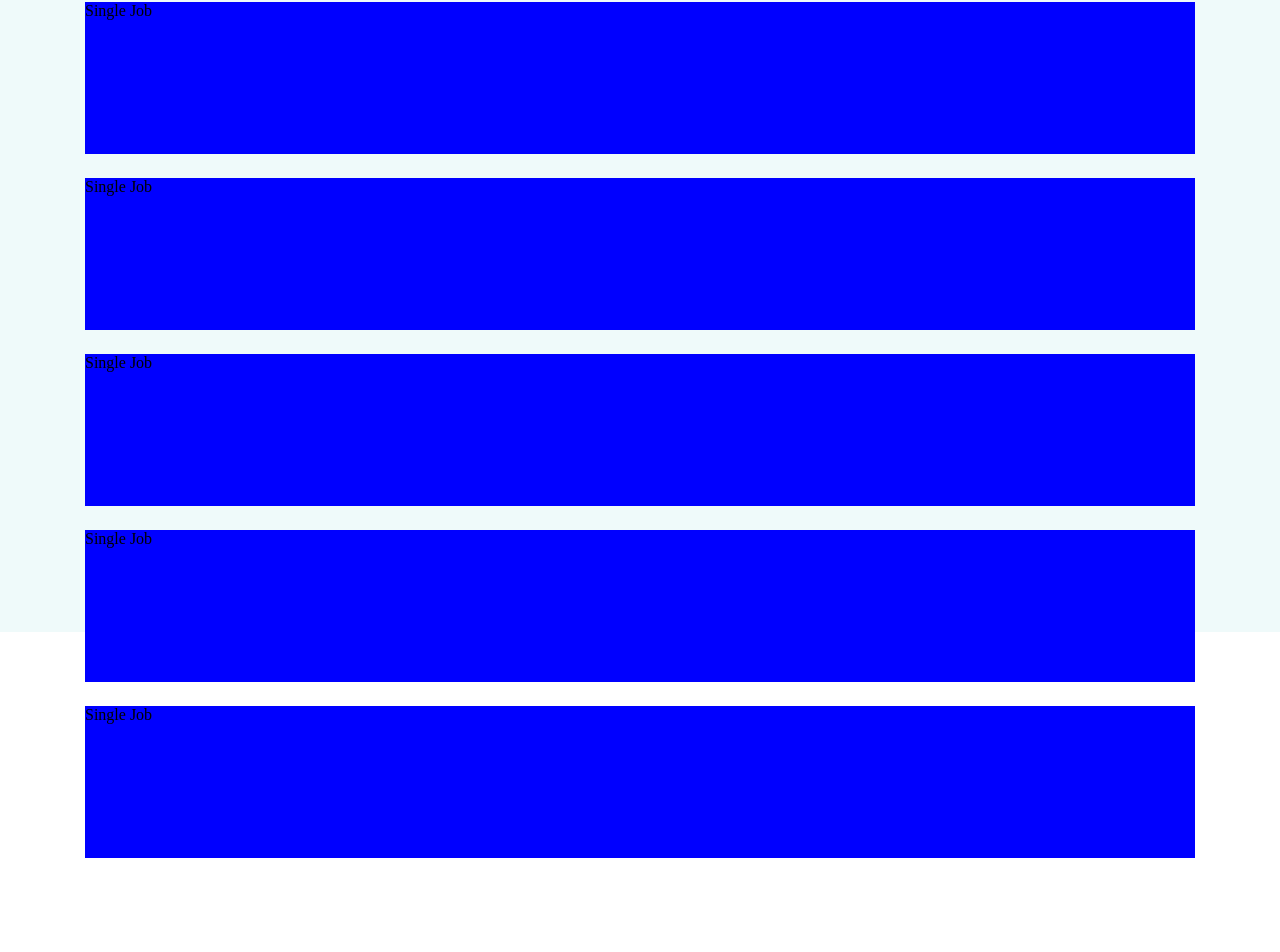
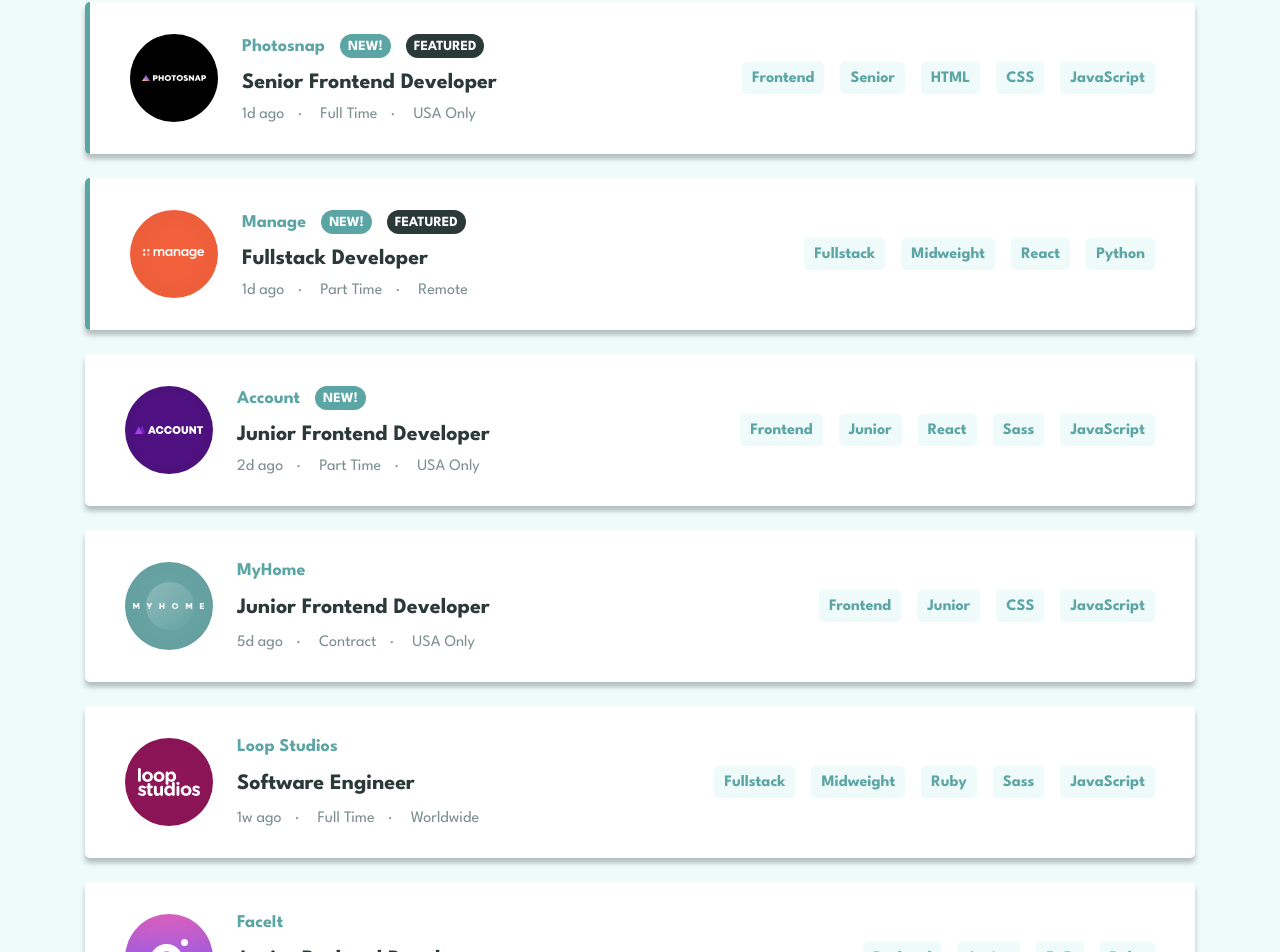
Before and after one commit to ahmetayyildiz66/job-listings-with-filtering, a Vue app: page / in a window 1280 px wide. Shown: the part 168-1120 px from the top of the page. Before the commit the page ends 1026 px from the top, so only its background shows below. Built offline with nearby package versions, Linux system fonts and the light colour scheme; the HTML template or start-up script is replaced by a standard one.

Commit message:
revert the commit

```diff
--- a/data.json
+++ b/data.json
@@ -2,7 +2,7 @@
   {
     "id": 1,
     "company": "Photosnap",
-    "logo": "./images/photosnap.svg",
+    "logo": "photosnap.svg",
     "new": true,
     "featured": true,
     "position": "Senior Frontend Developer",
@@ -11,13 +11,17 @@
     "postedAt": "1d ago",
     "contract": "Full Time",
     "location": "USA Only",
-    "languages": ["HTML", "CSS", "JavaScript"],
+    "languages": [
+      "HTML",
+      "CSS",
+      "JavaScript"
+    ],
     "tools": []
   },
   {
     "id": 2,
     "company": "Manage",
-    "logo": "./images/manage.svg",
+    "logo": "manage.svg",
     "new": true,
     "featured": true,
     "position": "Fullstack Developer",
@@ -26,13 +30,17 @@
     "postedAt": "1d ago",
     "contract": "Part Time",
     "location": "Remote",
-    "languages": ["Python"],
-    "tools": ["React"]
+    "languages": [
+      "Python"
+    ],
+    "tools": [
+      "React"
+    ]
   },
   {
     "id": 3,
     "company": "Account",
-    "logo": "./images/account.svg",
+    "logo": "account.svg",
     "new": true,
     "featured": false,
     "position": "Junior Frontend Developer",
@@ -41,13 +49,18 @@
     "postedAt": "2d ago",
     "contract": "Part Time",
     "location": "USA Only",
-    "languages": ["JavaScript"],
-    "tools": ["React", "Sass"]
+    "languages": [
+      "JavaScript"
+    ],
+    "tools": [
+      "React",
+      "Sass"
+    ]
   },
   {
     "id": 4,
     "company": "MyHome",
-    "logo": "./images/myhome.svg",
+    "logo": "myhome.svg",
     "new": false,
     "featured": false,
     "position": "Junior Frontend Developer",
@@ -56,13 +69,16 @@
     "postedAt": "5d ago",
     "contract": "Contract",
     "location": "USA Only",
-    "languages": ["CSS", "JavaScript"],
+    "languages": [
+      "CSS",
+      "JavaScript"
+    ],
     "tools": []
   },
   {
     "id": 5,
     "company": "Loop Studios",
-    "logo": "./images/loop-studios.svg",
+    "logo": "loop-studios.svg",
     "new": false,
     "featured": false,
     "position": "Software Engineer",
@@ -71,13 +87,18 @@
     "postedAt": "1w ago",
     "contract": "Full Time",
     "location": "Worldwide",
-    "languages": ["JavaScript"],
-    "tools": ["Ruby", "Sass"]
+    "languages": [
+      "JavaScript"
+    ],
+    "tools": [
+      "Ruby",
+      "Sass"
+    ]
   },
   {
     "id": 6,
     "company": "FaceIt",
-    "logo": "./images/faceit.svg",
+    "logo": "faceit.svg",
     "new": false,
     "featured": false,
     "position": "Junior Backend Developer",
@@ -86,13 +107,17 @@
     "postedAt": "2w ago",
     "contract": "Full Time",
     "location": "UK Only",
-    "languages": ["Ruby"],
-    "tools": ["RoR"]
+    "languages": [
+      "Ruby"
+    ],
+    "tools": [
+      "RoR"
+    ]
   },
   {
     "id": 7,
     "company": "Shortly",
-    "logo": "./images/shortly.svg",
+    "logo": "shortly.svg",
     "new": false,
     "featured": false,
     "position": "Junior Developer",
@@ -101,13 +126,18 @@
     "postedAt": "2w ago",
     "contract": "Full Time",
     "location": "Worldwide",
-    "languages": ["HTML", "JavaScript"],
-    "tools": ["Sass"]
+    "languages": [
+      "HTML",
+      "JavaScript"
+    ],
+    "tools": [
+      "Sass"
+    ]
   },
   {
     "id": 8,
     "company": "Insure",
-    "logo": "./images/insure.svg",
+    "logo": "insure.svg",
     "new": false,
     "featured": false,
     "position": "Junior Frontend Developer",
@@ -116,13 +146,18 @@
     "postedAt": "2w ago",
     "contract": "Full Time",
     "location": "USA Only",
-    "languages": ["JavaScript"],
-    "tools": ["Vue", "Sass"]
+    "languages": [
+      "JavaScript"
+    ],
+    "tools": [
+      "Vue",
+      "Sass"
+    ]
   },
   {
     "id": 9,
     "company": "Eyecam Co.",
-    "logo": "./images/eyecam-co.svg",
+    "logo": "eyecam-co.svg",
     "new": false,
     "featured": false,
     "position": "Full Stack Engineer",
@@ -131,13 +166,18 @@
     "postedAt": "3w ago",
     "contract": "Full Time",
     "location": "Worldwide",
-    "languages": ["JavaScript", "Python"],
-    "tools": ["Django"]
+    "languages": [
+      "JavaScript",
+      "Python"
+    ],
+    "tools": [
+      "Django"
+    ]
   },
   {
     "id": 10,
     "company": "The Air Filter Company",
-    "logo": "./images/the-air-filter-company.svg",
+    "logo": "the-air-filter-company.svg",
     "new": false,
     "featured": false,
     "position": "Front-end Dev",
@@ -146,7 +186,12 @@
     "postedAt": "1mo ago",
     "contract": "Part Time",
     "location": "Worldwide",
-    "languages": ["JavaScript"],
-    "tools": ["React", "Sass"]
+    "languages": [
+      "JavaScript"
+    ],
+    "tools": [
+      "React",
+      "Sass"
+    ]
   }
 ]
--- a/src/App.vue
+++ b/src/App.vue
@@ -3,13 +3,7 @@
     <TheHeader />
     <main class="main">
       <JobFilters />
-      <div class="jobs">
-        <div class="jobs__job">Single Job</div>
-        <div class="jobs__job">Single Job</div>
-        <div class="jobs__job">Single Job</div>
-        <div class="jobs__job">Single Job</div>
-        <div class="jobs__job">Single Job</div>
-      </div>
+      <DevJobs />
     </main>
   </div>
 </template>
@@ -17,6 +11,7 @@
 <script lang="ts" setup>
 import TheHeader from "./components/TheHeader.vue";
 import JobFilters from "./components/JobFilters.vue";
+import DevJobs from "./components/DevJobs.vue";
 </script>
 
 <style lang="scss">
@@ -26,7 +21,7 @@
   max-width: 144rem;
   margin: 0 auto;
   background-color: var(--clr-secondary);
-  height: 100vh;
+  padding-bottom: 3.4rem;
 }
 .main {
   max-width: 32.7rem;
@@ -44,16 +39,12 @@
 }
 
 @media only screen and (min-width: 376px) {
+  .app {
+    padding-bottom: 12rem;
+  }
+
   .main {
     max-width: 111rem;
   }
-
-  .jobs {
-    &__job {
-      height: 15.2rem;
-      background-color: blue;
-      margin-bottom: 2.4rem;
-    }
-  }
 }
 </style>
--- /dev/null
+++ b/src/components/DevJobs.vue
@@ -0,0 +1,16 @@
+<template>
+  <section class="jobs">
+    <DevJob v-for="job in jobs" :key="job.id" :job="job" />
+  </section>
+</template>
+
+<script lang="ts" setup>
+import DevJob from "./DevJob.vue";
+import jobs from "../../data.json";
+</script>
+
+<style lang="scss" scoped>
+.jobs {
+  margin-top: 1.4rem;
+}
+</style>
--- a/src/components/JobFilters.vue
+++ b/src/components/JobFilters.vue
@@ -24,7 +24,7 @@
 <style lang="scss" scoped>
 .filters {
   display: flex;
-  flex-wrap: wrap;
+  align-items: center;
   min-height: 7.2rem;
   background-color: green;
   transform: translateY(-3.6rem);
@@ -32,9 +32,26 @@
   border-radius: var(--size-border-radius);
   background-color: var(--clr-white);
 
-  & > *:not(:last-child) {
-    margin-right: 1.6rem;
-    margin-bottom: 1.6rem;
+  &__list {
+    display: flex;
+    align-items: center;
+    flex-wrap: wrap;
+    gap: 1.6rem;
+  }
+
+  &__clear {
+    margin-left: auto;
+    background: none;
+    border: none;
+    color: var(--clr-text);
+    font-weight: 600;
+    transition: all 0.3s;
+
+    &:hover {
+      color: var(--clr-primary);
+      cursor: pointer;
+      text-decoration: underline;
+    }
   }
 }
 
--- a/src/style/_base.scss
+++ b/src/style/_base.scss
@@ -10,4 +10,9 @@
 
 body {
   font-size: 1.6rem;
+  font-family: "League Spartan", sans-serif;
 }
+
+button {
+  font-family: inherit;
+}
```
